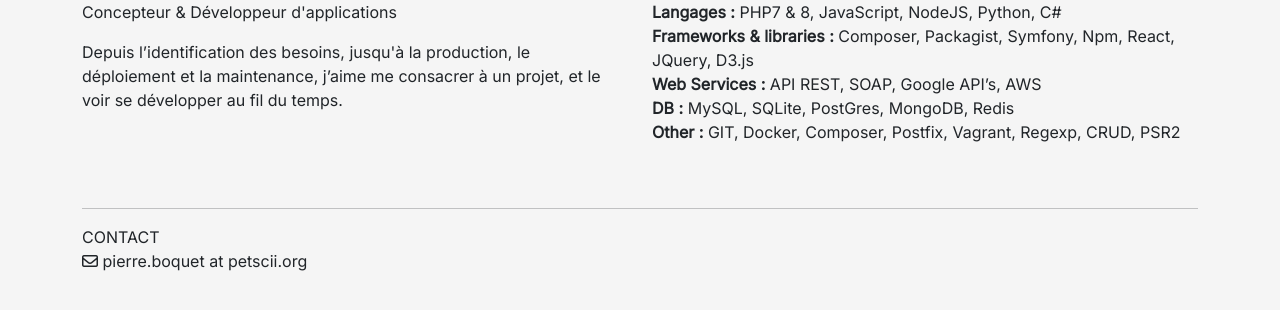
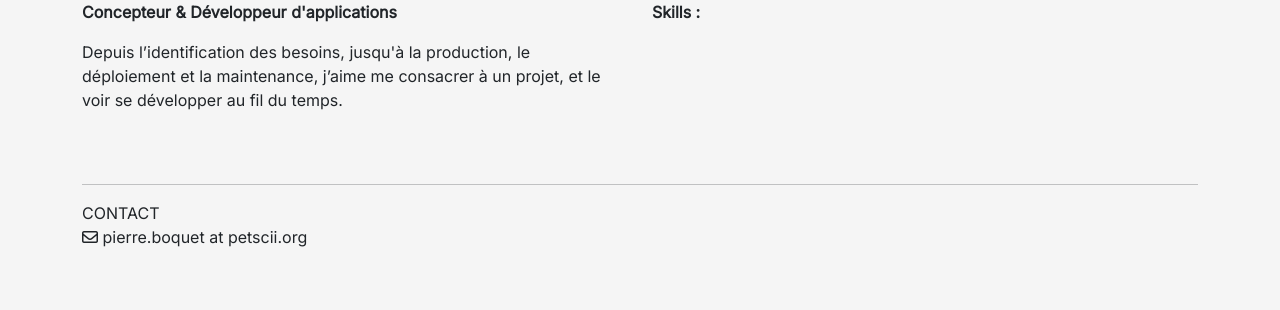
Before and after one commit to jambonbill/org.jambonbill.portfolio, a PHP site: template public/templates/main.twig in a window 1280 px wide. Shown: the part 72-382 px from the top of the page. Run offline with PHP 8.4, Linux system fonts and the light colour scheme; the template is opened without the code that fills it, so the values that code supplies are empty; some libraries are stand-ins or nearby versions.

Commit message:
<strong>Concepteur & Développeur d'applications</strong>

```diff
--- a/public/templates/main.twig
+++ b/public/templates/main.twig
@@ -3,26 +3,30 @@
 {% block content %}
 
 <div class="container">
+
     <div class="row">
         <div class="col-12 col-md-6">
-            <p>Concepteur & Développeur d'applications</p>
+            <p><strong>Concepteur & Développeur d'applications</strong></p>
             <p>Depuis l’identification des besoins,
                 jusqu'à la production, le déploiement et la maintenance, j’aime me consacrer à un projet, et le voir se
                 développer au fil du temps.</p>
         </div>
 
-        <div class="container competences d-none d-lg-block col-12 col-md-6">
+        <div class="container competences d-none d-md-block col-12 col-md-6">
+            <!--
             <strong>Langages :</strong> PHP7 & 8, JavaScript, NodeJS, Python, C#<br>
             <strong>Frameworks & libraries :</strong> Composer, Packagist, Symfony, Npm, React, JQuery, D3.js <br>
             <strong>Web Services :</strong> API REST, SOAP, Google API’s, AWS <br>
             <strong>DB :</strong> MySQL, SQLite, PostGres, MongoDB, Redis <br>
             <strong>Other :</strong> GIT, Docker, Composer, Postfix, Vagrant, Regexp, CRUD, PSR2 <br>
-            <p></p>
+            -->
+            <strong>Skills :</strong> {{ skills |raw }}<br>
         </div>
 
     </div>
 </div>
 
+<p><br></p>
 
 
 <div class="container">
```
